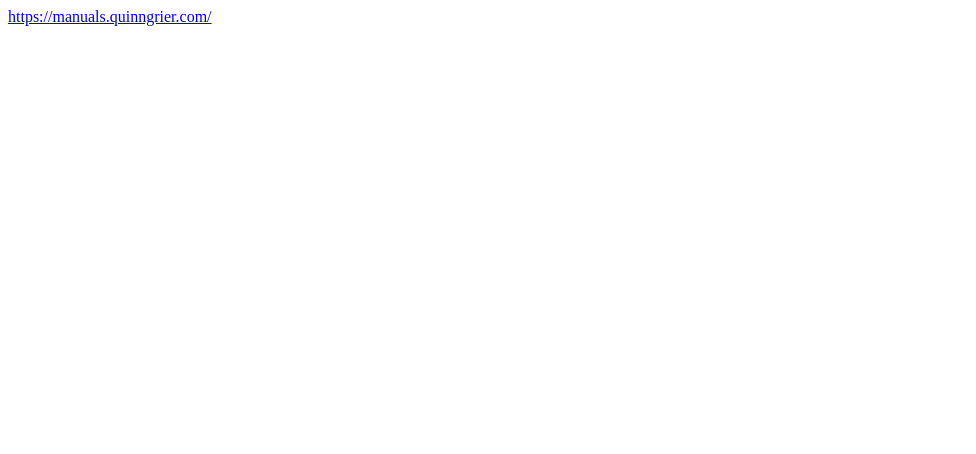
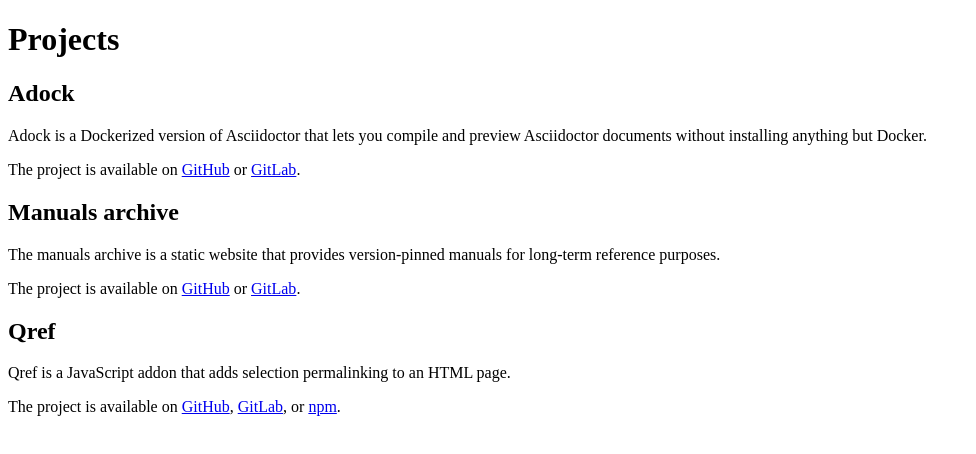
Before and after one commit to quinngrier/site, a plain HTML site: page index.html in a window 1280 px wide. Shown: the whole page, without its empty margins (0-976 px from the left). Drawn offline with Linux system fonts and the light colour scheme.

Commit message:
Link some more projects

```diff
--- a/index.html
+++ b/index.html
@@ -2,11 +2,54 @@
 <html>
 <head>
 <meta charset="UTF-8">
-<title>Quinn Grier's Homepage</title>
+<title>Quinn Grier</title>
 </head>
 <body>
 
-<a href="https://manuals.quinngrier.com/">https://manuals.quinngrier.com/</a>
+<h1>Projects</h1>
+
+<h2>Adock</h2>
+
+<p>
+Adock is a Dockerized version of Asciidoctor that lets you compile and
+preview Asciidoctor documents without installing anything but Docker.
+</p>
+
+<p>
+The project is available on
+<a href="https://github.com/quinngrier/adock">GitHub</a>
+or
+<a href="https://gitlab.com/quinngrier/adock">GitLab</a>.
+</p>
+
+<h2>Manuals archive</h2>
+
+<p>
+The manuals archive is a static website that provides version-pinned
+manuals for long-term reference purposes.
+</p>
+
+<p>
+The project is available on
+<a href="https://github.com/quinngrier/manuals">GitHub</a>
+or
+<a href="https://gitlab.com/quinngrier/manuals">GitLab</a>.
+</p>
+
+<h2>Qref</h2>
+
+<p>
+Qref is a JavaScript addon that adds selection permalinking to an HTML
+page.
+</p>
+
+<p>
+The project is available on
+<a href="https://github.com/quinngrier/qref">GitHub</a>,
+<a href="https://gitlab.com/quinngrier/qref">GitLab</a>,
+or
+<a href="https://www.npmjs.com/package/qref">npm</a>.
+</p>
 
 </body>
 </html>
```
